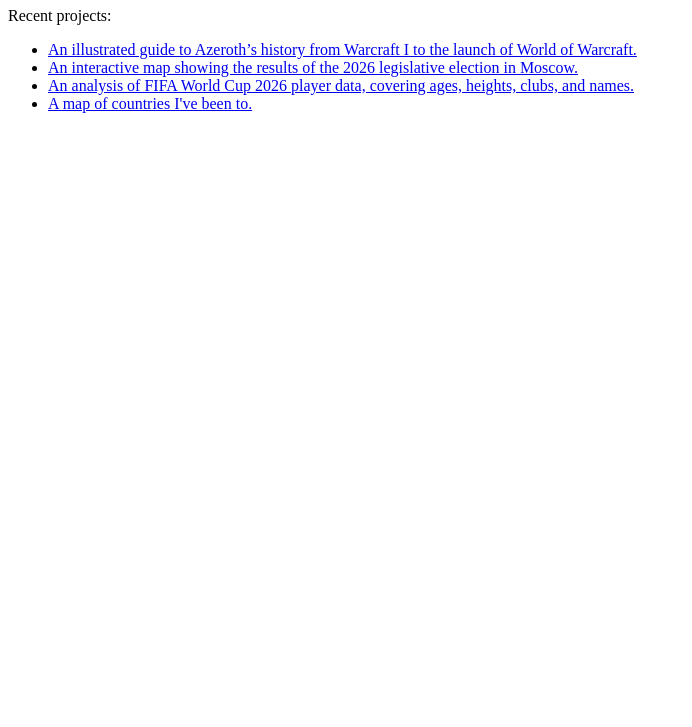
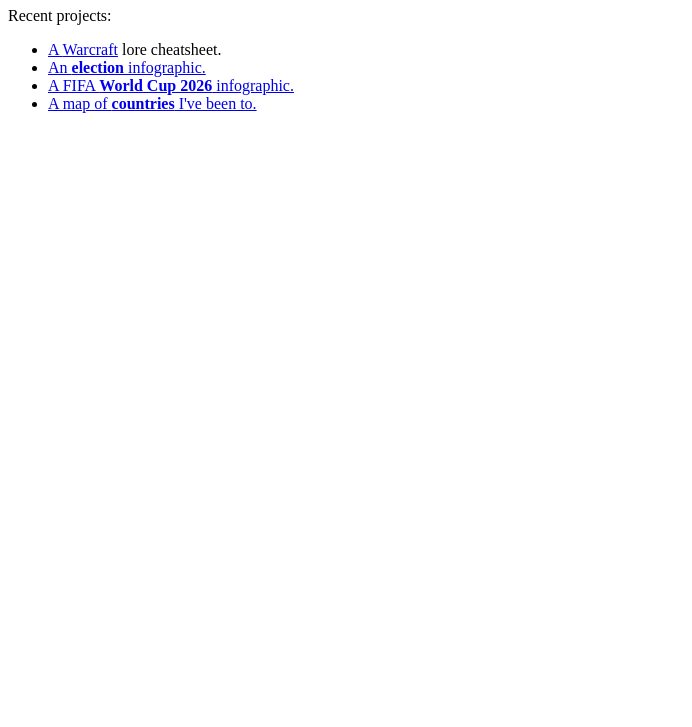
Before and after one commit to matyuschenko/matyuschenko.github.io, a plain HTML site: page index.html in a window 1280 px wide. Shown: the part 73-800 px from the top of the page, without its empty margins (0-692 px from the left). Drawn offline with Linux system fonts and the light colour scheme.

Commit message:
Update index.html

```diff
--- a/index.html
+++ b/index.html
@@ -12,10 +12,10 @@
 
     <p>Recent projects:</p>
     <ul>
-        <li><a href="/warcraft-lore">An illustrated guide to Azeroth’s history from Warcraft I to the launch of World of Warcraft.</a></li>
-        <li><a href="/election-2026">An interactive map showing the results of the 2026 legislative election in Moscow.</a></li>
-        <li><a href="/fifa-wc2026-players-analysis">An analysis of FIFA World Cup 2026 player data, covering ages, heights, clubs, and names.</a></li>
-        <li><a href="/map">A map of countries I've been to.</a></li>
+        <li><a href="/warcraft-lore">A <b></b>Warcraft</a> lore cheatsheet.</a></li>
+        <li><a href="/election-2026">An <b>election</b> infographic.</a></li>
+        <li><a href="/fifa-wc2026-players-analysis">A FIFA <b>World Cup 2026</b> infographic.</a></li>
+        <li><a href="/map">A map of <b>countries</b> I've been to.</a></li>
     </ul>
 
     <!-- Yandex.Metrika counter --> <script type="text/javascript" > (function (d, w, c) { (w[c] = w[c] || []).push(function() { try { w.yaCounter37192685 = new Ya.Metrika2({ id:37192685, clickmap:true, trackLinks:true, accurateTrackBounce:true, webvisor:true }); } catch(e) { } }); var n = d.getElementsByTagName("script")[0], s = d.createElement("script"), f = function () { n.parentNode.insertBefore(s, n); }; s.type = "text/javascript"; s.async = true; s.src = "https://mc.yandex.ru/metrika/tag.js"; if (w.opera == "[object Opera]") { d.addEventListener("DOMContentLoaded", f, false); } else { f(); } })(document, window, "yandex_metrika_callbacks2"); </script> <noscript><div><img src="https://mc.yandex.ru/watch/37192685" style="position:absolute; left:-9999px;" alt="" /></div></noscript> <!-- /Yandex.Metrika counter -->
```
